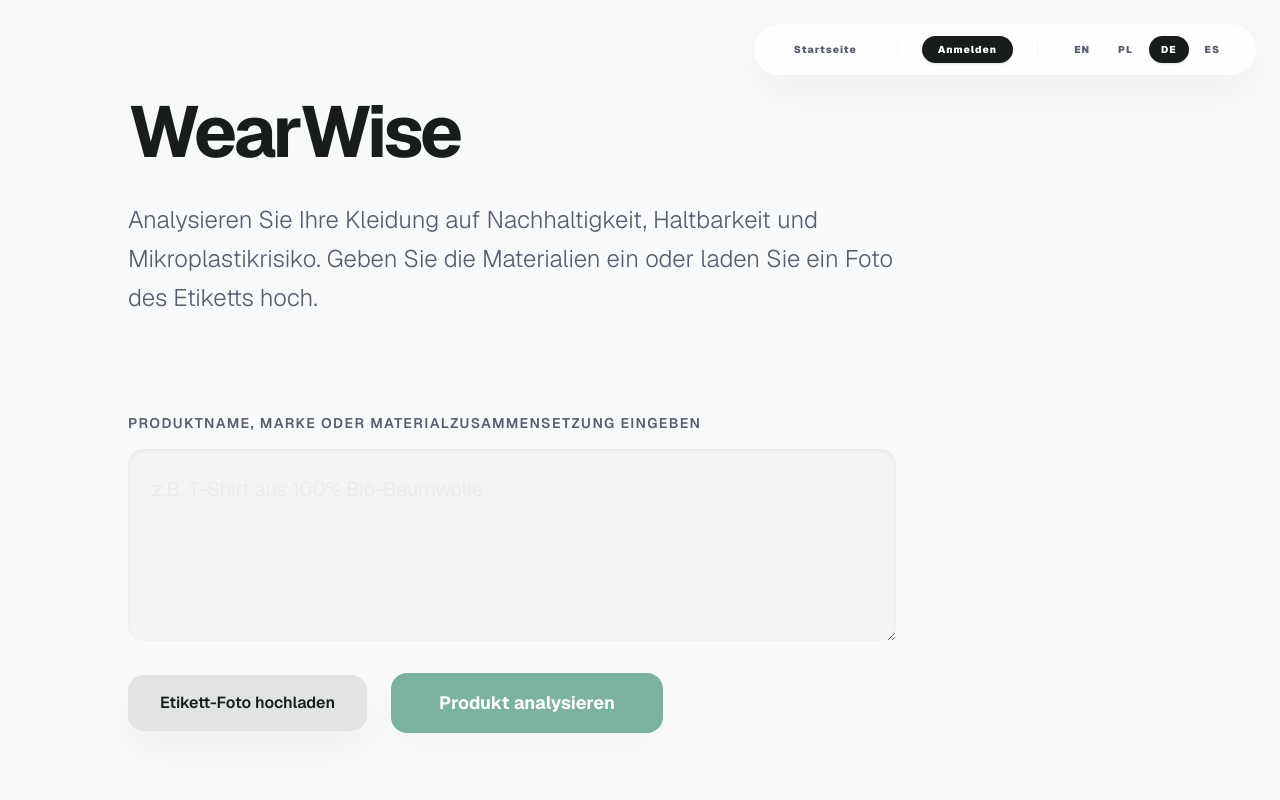
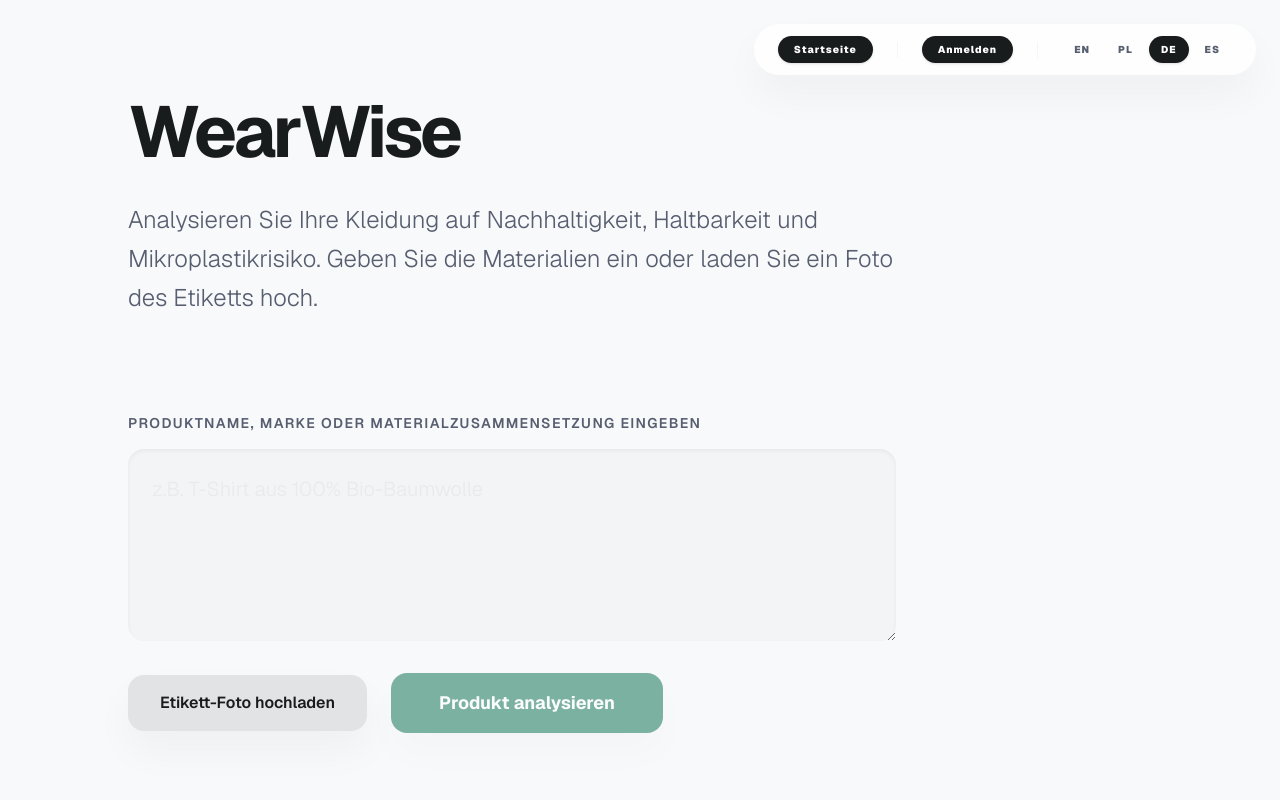
Before and after one commit to konopek94/wearwise, a Next.js app: page /de in a window 1280 px wide. Shown: the top 800 px of the page. Built offline with nearby package versions, Linux system fonts and the light colour scheme; no server answers.

Commit message:
feat: add custom favicon and fix navigation active states

```diff
--- a/app/[lang]/layout.tsx
+++ b/app/[lang]/layout.tsx
@@ -16,6 +16,9 @@ const geistMono = Geist_Mono({
 export const metadata: Metadata = {
   title: "WearWise",
   description: "Analyze your clothing for sustainability and durability.",
+  icons: {
+    icon: "/favicon.svg",
+  },
 };
 
 export async function generateStaticParams() {
--- a/components/AuthButton.tsx
+++ b/components/AuthButton.tsx
@@ -7,7 +7,7 @@ import { supabase } from "../lib/supabase";
 import { Dictionary } from "../types";
 import { Locale } from "../i18n-config";
 
-export default function AuthButton({ dictionary, lang }: { dictionary: Dictionary["auth"], lang: Locale }) {
+export default function AuthButton({ dictionary, lang, activeStyle }: { dictionary: Dictionary["auth"], lang: Locale, activeStyle?: string }) {
   const [user, setUser] = useState<User | null>(null);
   const [loading, setLoading] = useState(true);
 
@@ -38,7 +38,9 @@ export default function AuthButton({ dictionary, lang }: { dictionary: Dictionar
       <div className="flex items-center gap-2">
         <Link
           href={`/${lang}/closet`}
-          className="px-4 py-1.5 text-[10px] font-black tracking-widest transition-all rounded-full bg-secondary-design/10 text-secondary-design hover:bg-secondary-design/20"
+          className={`px-4 py-1.5 text-[10px] font-black tracking-widest transition-all rounded-full ${
+            activeStyle || "bg-secondary-design/10 text-secondary-design hover:bg-secondary-design/20"
+          }`}
         >
           {dictionary.closet}
         </Link>
--- a/components/ClosetDashboard.tsx
+++ b/components/ClosetDashboard.tsx
@@ -4,10 +4,8 @@ import { ClosetItem, Dictionary } from "../types";
 import { calculateAnalytics } from "../lib/analytics";
 import AnalyticsCards from "./AnalyticsCards";
 import ResultsCard from "./ResultsCard";
-import AuthButton from "./AuthButton";
-import LanguageSwitcher from "./LanguageSwitcher";
+import Navigation from "./Navigation";
 import { Locale } from "../i18n-config";
-import Link from "next/link";
 
 export default function ClosetDashboard({ initialItems, dictionary, lang }: { initialItems: ClosetItem[], dictionary: Dictionary, lang: Locale }) {
   const [items] = useState(initialItems);
@@ -15,18 +13,7 @@ export default function ClosetDashboard({ initialItems, dictionary, lang }: { in
 
   return (
     <div className="max-w-5xl mx-auto">
-      <div className="fixed top-6 right-6 z-50 glass px-6 py-3 rounded-full shadow-ambient flex items-center gap-6">
-        <Link
-          href={`/${lang}`}
-          className="px-4 py-1.5 text-[10px] font-black tracking-widest transition-all rounded-full text-primary-design hover:bg-surface-highest/10"
-        >
-          {dictionary.auth.home}
-        </Link>
-        <div className="w-px h-4 bg-surface-highest/30"></div>
-        <AuthButton dictionary={dictionary.auth} lang={lang} />
-        <div className="w-px h-4 bg-surface-highest/30"></div>
-        <LanguageSwitcher />
-      </div>
+      <Navigation dictionary={dictionary} lang={lang} />
 
       <h1 className="text-7xl font-bold text-on-surface mb-16 tracking-tighter">
         {dictionary.auth.closet}
--- a/components/HomeContent.tsx
+++ b/components/HomeContent.tsx
@@ -5,12 +5,10 @@ import InputForm from "./InputForm";
 import ResultsCard from "./ResultsCard";
 import HistoryList from "./HistoryList";
 import Top10List from "./Top10List";
-import LanguageSwitcher from "./LanguageSwitcher";
-import AuthButton from "./AuthButton";
+import Navigation from "./Navigation";
 import { AnalysisResult, Dictionary } from "../types";
 import { Locale } from "../i18n-config";
 import { supabase } from "../lib/supabase";
-import Link from "next/link";
 
 interface HomeContentProps {
   dictionary: Dictionary;
@@ -113,18 +111,7 @@ export default function HomeContent({ dictionary, lang }: HomeContentProps) {
   return (
     <div className="min-h-screen bg-surface py-24 px-4 sm:px-6 lg:px-8">
       <div className="max-w-5xl mx-auto">
-        <div className="fixed top-6 right-6 z-50 glass px-6 py-3 rounded-full shadow-ambient flex items-center gap-6">
-          <Link
-            href={`/${lang}`}
-            className="px-4 py-1.5 text-[10px] font-black tracking-widest transition-all rounded-full text-primary-design hover:bg-surface-highest/10"
-          >
-            {dictionary.auth.home}
-          </Link>
-          <div className="w-px h-4 bg-surface-highest/30"></div>
-          <AuthButton dictionary={dictionary.auth} lang={lang} />
-          <div className="w-px h-4 bg-surface-highest/30"></div>
-          <LanguageSwitcher />
-        </div>
+        <Navigation dictionary={dictionary} lang={lang} />
 
         <div className="mb-24 text-left max-w-3xl">
           <h1 className="text-6xl sm:text-7xl font-bold text-on-surface mb-8 tracking-tighter">
--- /dev/null
+++ b/components/Navigation.tsx
@@ -0,0 +1,39 @@
+"use client";
+
+import Link from "next/link";
+import { usePathname } from "next/navigation";
+import AuthButton from "./AuthButton";
+import LanguageSwitcher from "./LanguageSwitcher";
+import { Dictionary } from "../types";
+import { Locale } from "../i18n-config";
+
+export default function Navigation({ dictionary, lang }: { dictionary: Dictionary, lang: Locale }) {
+  const pathname = usePathname();
+
+  const isHome = pathname === `/${lang}` || pathname === `/${lang}/`;
+  const isCloset = pathname.startsWith(`/${lang}/closet`);
+
+  const activeClass = "bg-on-surface text-surface-lowest shadow-sm";
+  const inactiveClass = "text-primary-design hover:bg-surface-highest/10";
+
+  return (
+    <div className="fixed top-6 right-6 z-50 glass px-6 py-3 rounded-full shadow-ambient flex items-center gap-6">
+      <Link
+        href={`/${lang}`}
+        className={`px-4 py-1.5 text-[10px] font-black tracking-widest transition-all rounded-full ${
+          isHome ? activeClass : inactiveClass
+        }`}
+      >
+        {dictionary.auth.home}
+      </Link>
+
+      <div className="w-px h-4 bg-surface-highest/30"></div>
+
+      <AuthButton dictionary={dictionary.auth} lang={lang} activeStyle={isCloset ? activeClass : inactiveClass} />
+
+      <div className="w-px h-4 bg-surface-highest/30"></div>
+
+      <LanguageSwitcher />
+    </div>
+  );
+}
```
Also changed, not shown: public/favicon.svg (added).
